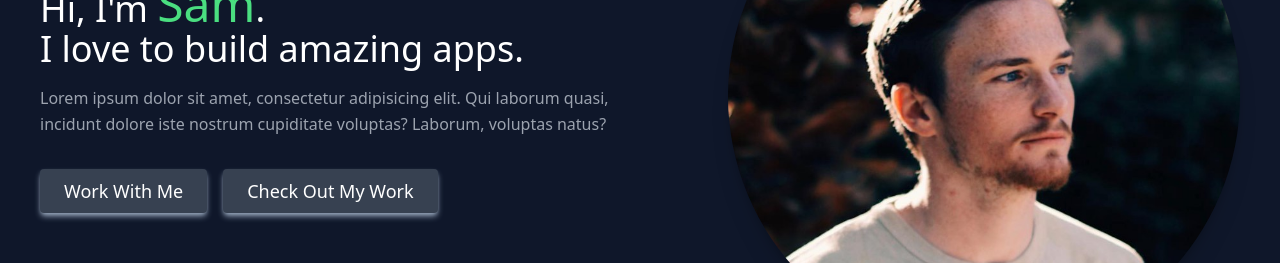
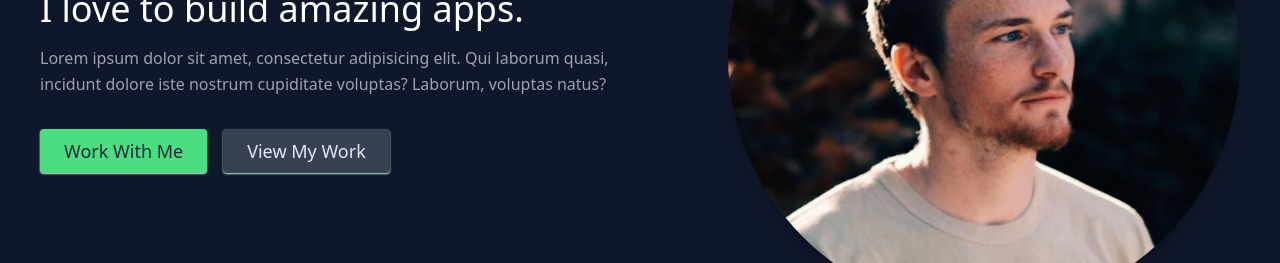
Before and after one commit to samocain93/my-portfolio, a React (Vite) app: page / in a window 1280 px wide. Shown: the part 240-503 px from the top of the page. Built offline with nearby package versions, Linux system fonts and the light colour scheme.

Commit message:
more styling. messing with the buttons. resume and contact next

```diff
--- a/src/App.jsx
+++ b/src/App.jsx
@@ -5,7 +5,7 @@ import Skills from './components/Skills'
 
 function App() {
   return (
-  <main className="text-gray-400 bg-slate-900 body-font">
+  <main className="text-gray-400 bg-slate-900 body-font flex flex-col">
     <About />
     <Projects />
     <Skills />
--- a/src/components/About.jsx
+++ b/src/components/About.jsx
@@ -3,8 +3,8 @@ import React from 'react';
 export default function About() {
   return (
     <section id='about'>
-      <div className='container mx-auto flex px-10 py-20 md:flex-row flex-col items-center'>
-        <div className='lg:flex-grow md:w-1/2 lg:pr-24 md:pr-16 flex flex-col md:items-start md:text-left mb-16 md:mb-0 items-center text-center'>
+      <div className='container mx-auto flex px-10 py-10 md:flex-row flex-col items-center'>
+        <div className='lg:flex-grow md:w-1/2 lg:pr-24 md:pr-16 flex flex-col md:items-start md:text-left mb-14 md:mb-0 items-center text-center'>
           <h1 className='title-font sm:text-4xl text-3xl mb-4 font-medium text-white'>
             Hi, I'm <span className='text-green-400 text-5xl'>Sam</span>.
             {/* <img
@@ -23,15 +23,15 @@ export default function About() {
           <div className='flex justify-center'>
             <a
               href='#contact'
-              className='inline-flex text-white border-0 bg-gray-700 py-2 px-6 focus:outline-none hover:bg-green-400 hover:text-gray-800 rounded text-lg shadow-slate-400 shadow-md transition-shadow'
+              className='inline-flex text-gray-800 border-0 bg-green-400 py-2 px-6 focus hover:bg-gray-700 hover:text-slate-200 rounded text-lg shadow-gray-200 shadow-sm transition-shadow'
             >
               Work With Me
             </a>
             <a
               href='#projects'
-              className='ml-4 inline-flex text-white bg-gray-700 border-0 py-2 px-6 focus:outline-none hover:bg-green-400 hover:text-gray-800 rounded text-lg shadow-slate-400 shadow-md'
+              className='ml-4 inline-flex text-slate-200 bg-gray-700 border-0 py-2 px-6 focus:outline-none hover:bg-green-400 hover:text-gray-800 rounded text-lg shadow-green-200 shadow-sm'
             >
-              Check Out My Work
+              View My Work
             </a>
           </div>
         </div>
--- /dev/null
+++ b/src/components/Footer.jsx
@@ -0,0 +1,7 @@
+import React from 'react'
+
+export default function Footer() {
+  return (
+    <div>Footer</div>
+  )
+}
--- a/src/components/Navbar.jsx
+++ b/src/components/Navbar.jsx
@@ -0,0 +1,8 @@
+import React from 'react';
+import { HomeIcon } from '@heroicons/react/solid';
+
+export default function Navbar() {
+  return (
+    <div>Navbar</div>
+  )
+}
--- a/src/components/Projects.jsx
+++ b/src/components/Projects.jsx
@@ -5,7 +5,7 @@ import { projects } from '../projects'
 export default function Projects() {
   return (
     <section id="projects" className="text-gray-400 bg-gray-900 body-font">
-    <div className="container px-5 py-10 mx-auto text-center lg:px-40">
+    <div className="container px-5 py-6 mx-auto text-center lg:px-40">
       <div className="flex flex-col w-full mb-20">
         <CodeIcon className="mx-auto inline-block w-10 mb-4" />
         <h1 className="sm:text-4xl text-3xl font-medium title-font mb-4 text-white">
```
